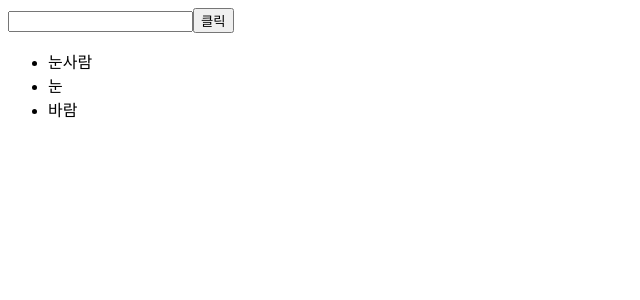
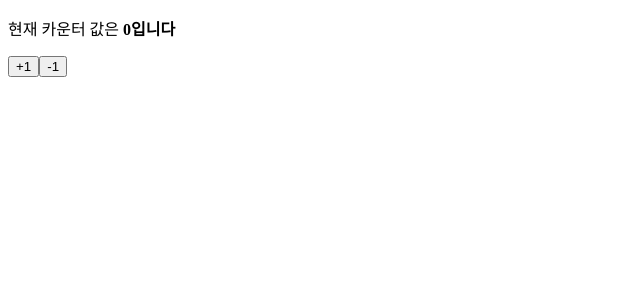
Before and after one commit to jyb1798/velopert_test, a React (Create React App) app: page / in a window 1280 px wide. Shown: the top 300 px of the page, without its empty margins (0-640 px from the left). Built offline with nearby package versions, Linux system fonts and the light colour scheme.

Commit message:
Add: Hook

```diff
--- a/src/App.js
+++ b/src/App.js
@@ -4,14 +4,16 @@ import EventParctice from "./Components/EventParctice";
 import EventParcticeForm from "./Components/EventParcticeform";
 import IterationSample from "./Components/IterationSample";
 import FilterTest from "./Components/FilterTest";
+import Counter from "./Components/Counter";
 function App() {
   return (
     <>
       {/* <Test /> */}
       {/* <EventParctice /> */}
       {/* <EventParcticeForm /> */}
-      <IterationSample />
+      {/* <IterationSample /> */}
       {/* <FilterTest /> */}
+      <Counter />
     </>
   );
 }
--- /dev/null
+++ b/src/Components/Counter.js
@@ -0,0 +1,16 @@
+import React, { useState } from "react";
+
+const Counter = () => {
+  const [value, setValue] = useState(0);
+  return (
+    <div>
+      <p>
+        현재 카운터 값은 <b>{value}입니다</b>
+      </p>
+      <button onClick={() => setValue(value + 1)}>+1</button>
+      <button onClick={() => setValue(value - 1)}>-1</button>
+    </div>
+  );
+};
+
+export default Counter;
```
